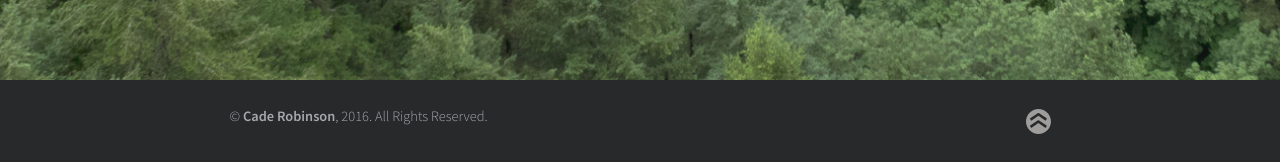
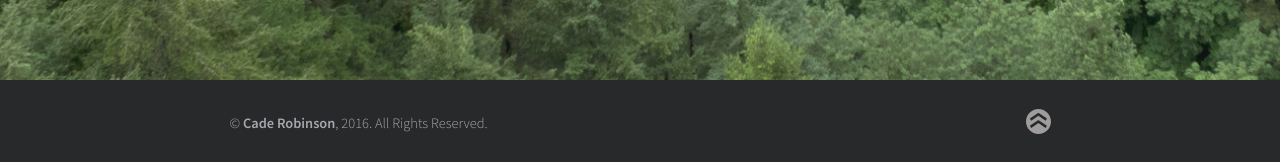
Before and after one commit to okay-cade/okay-cade.github.io, a Jekyll site: the page built from index.md, in a window 1280 px wide and 900 px high, scrolled down 3485 px. Shown: the part 735-897 px from the top of the window. Built offline with Jekyll 4.4.1, drawn with Linux system fonts in a browser that asks for light colours.

Commit message:
prefixes

```diff
--- a/_sass/_main.scss
+++ b/_sass/_main.scss
@@ -100,9 +100,9 @@
   }
   &__item {
     cursor: pointer;
+    margin-right: 2.5em;
     position: relative;
     text-align: center;
-    margin-right: 2.5em;
     &:last-of-type {
       margin-right: 0;
     }
@@ -151,8 +151,8 @@
 }
 
 input, textarea {
+  border: 1px solid darken($color-light-gray, 40%);
   border-radius: 3px;
-  border: 1px solid darken($color-light-gray, 40%);
   font-size: .8em;
   margin: .3em 0 2em;
   padding: .5em;
@@ -169,15 +169,16 @@
   font-size: .8em;
   padding: 2em 0;
   .l-wrapper {
+    @include align-items(center);
+    @include flexbox;
+    @include justify-content(space-between);
     position: relative;
-    display: flex;
-    justify-content: space-between;
   }
   &-top {
     border: 0;
     svg {
+      height: 25px;
       width: 25px;
-      height: 25px;
     }
     &:hover {
       border: 0;
```
